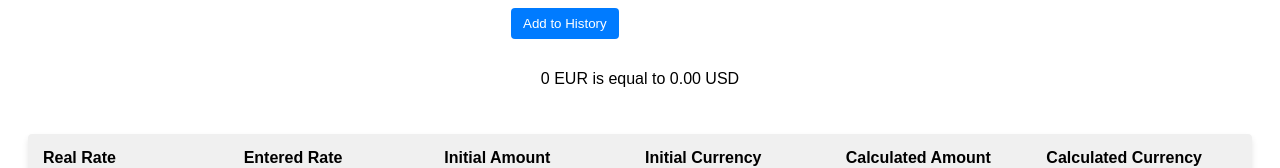
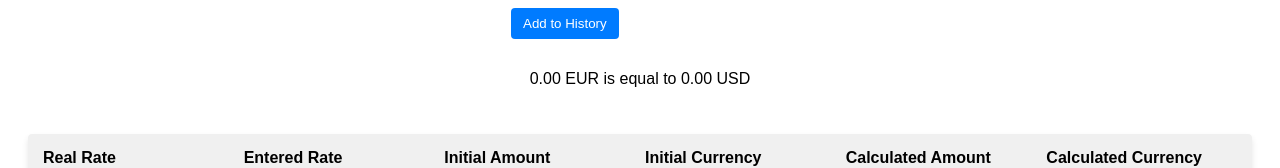
Before and after one commit to 0mounach0/AngCurrencyConverter, an Angular app: page / in a window 1280 px wide. Shown: the part 239-407 px from the top of the page. Built offline with nearby package versions, Linux system fonts and the light colour scheme.

Commit message:
Enhancement: Use number pipe for proper value formatting

```diff
--- a/src/app/components/exchange/exchange.component.html
+++ b/src/app/components/exchange/exchange.component.html
@@ -48,7 +48,9 @@
 
     </div>
     <div *ngIf="convertedAmount !== null">
-    <p>{{ amount }} {{ currencyFrom }} is equal to {{ convertedAmount?.toFixed(2) }} {{ currencyTo }}</p>
+      <p>
+        {{ amount | number:'1.2-2' }} {{ currencyFrom }} is equal to {{ convertedAmount | number:'1.2-2' }} {{ currencyTo }}
+      </p>
     </div>
 
     <!-- Conversion history using Flexbox -->
```
